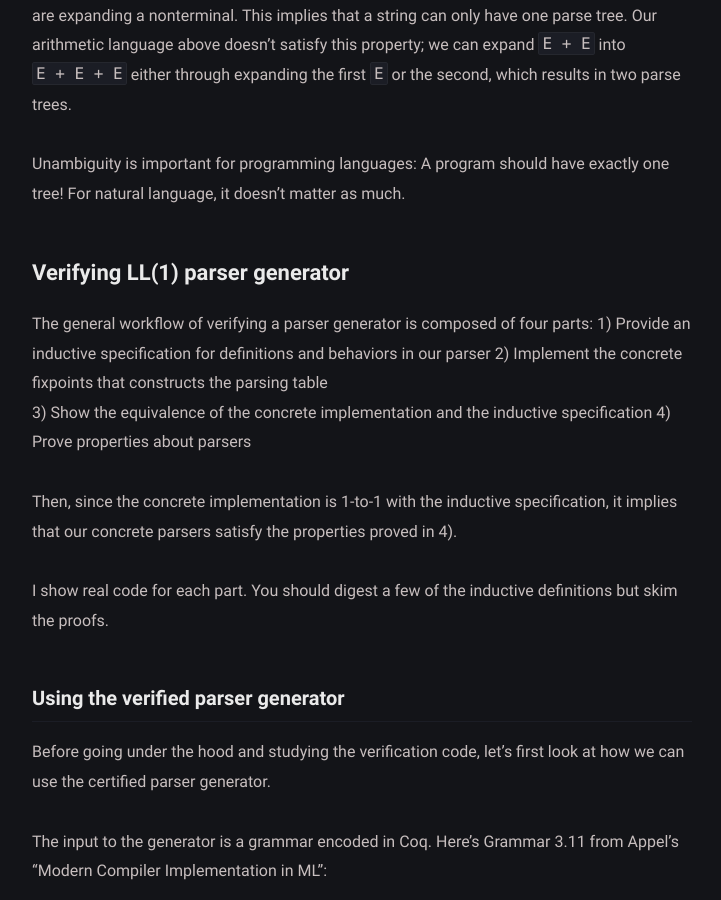
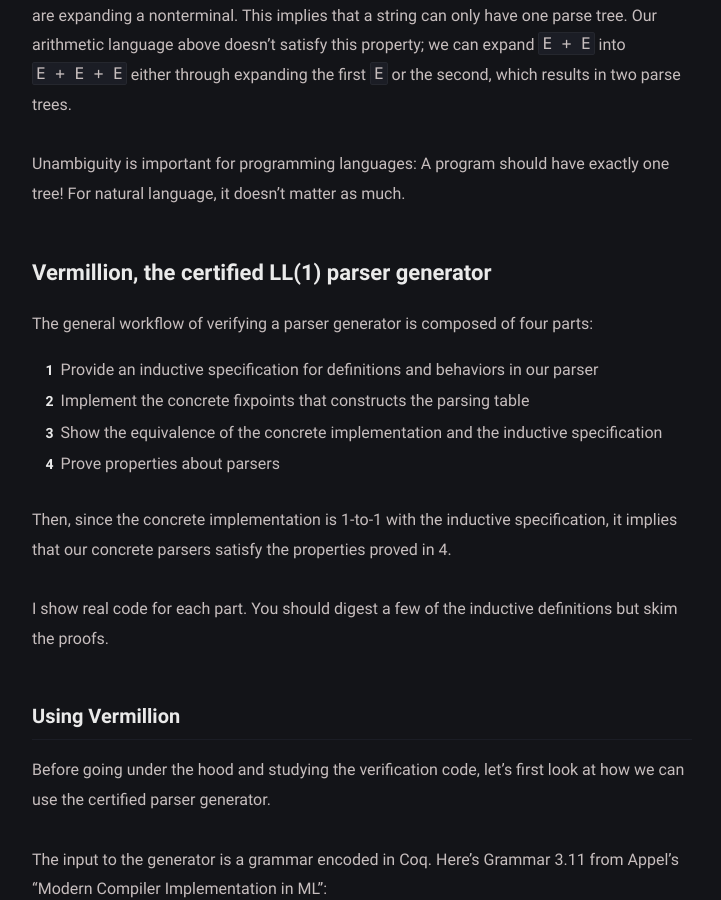
Before and after one commit to BlastWind/unfooling_blog, a Jekyll site: the page built from _posts/2025-01-28-verifying-parsers.md, in a window 1280 px wide and 900 px high, scrolled down 5266 px. Shown: the whole window, without its empty margins (278-999 px from the left). Built offline with Jekyll 4.4.1, drawn with Linux system fonts in a browser that asks for light colours; some of the changed text lies outside the part shown.

Commit message:
Minor edits

```diff
--- a/_posts/2025-01-28-verifying-parsers.md
+++ b/_posts/2025-01-28-verifying-parsers.md
@@ -162,20 +162,20 @@ two parse trees.
 Unambiguity is important for programming languages: A program should have exactly one tree! For natural language,
 it doesn't matter as much.
 
-## Verifying LL(1) parser generator
+## Vermillion, the certified LL(1) parser generator
 The general workflow of verifying a parser generator is composed of four parts:
-1) Provide an inductive specification for definitions and behaviors in our parser
-2) Implement the concrete fixpoints that constructs the parsing table
-3) Show the equivalence of the concrete implementation and the inductive specification
-4) Prove properties about parsers
+1. Provide an inductive specification for definitions and behaviors in our parser
+2. Implement the concrete fixpoints that constructs the parsing table
+3. Show the equivalence of the concrete implementation and the inductive specification
+4. Prove properties about parsers
 
 Then, since the concrete implementation is 1-to-1 with the inductive specification, it implies that
-our concrete parsers satisfy the properties proved in 4).
+our concrete parsers satisfy the properties proved in 4.
 
 I show real code for each part. You should digest a few of the inductive definitions
 but skim the proofs.
 
-### Using the verified parser generator
+### Using Vermillion
 Before going under the hood and studying the verification code, let's first look at how we can
 use the certified parser generator.
 
```
Also changed, not shown: other parts of _posts/2025-01-28-verifying-parsers.md (+4 -4 lines).
